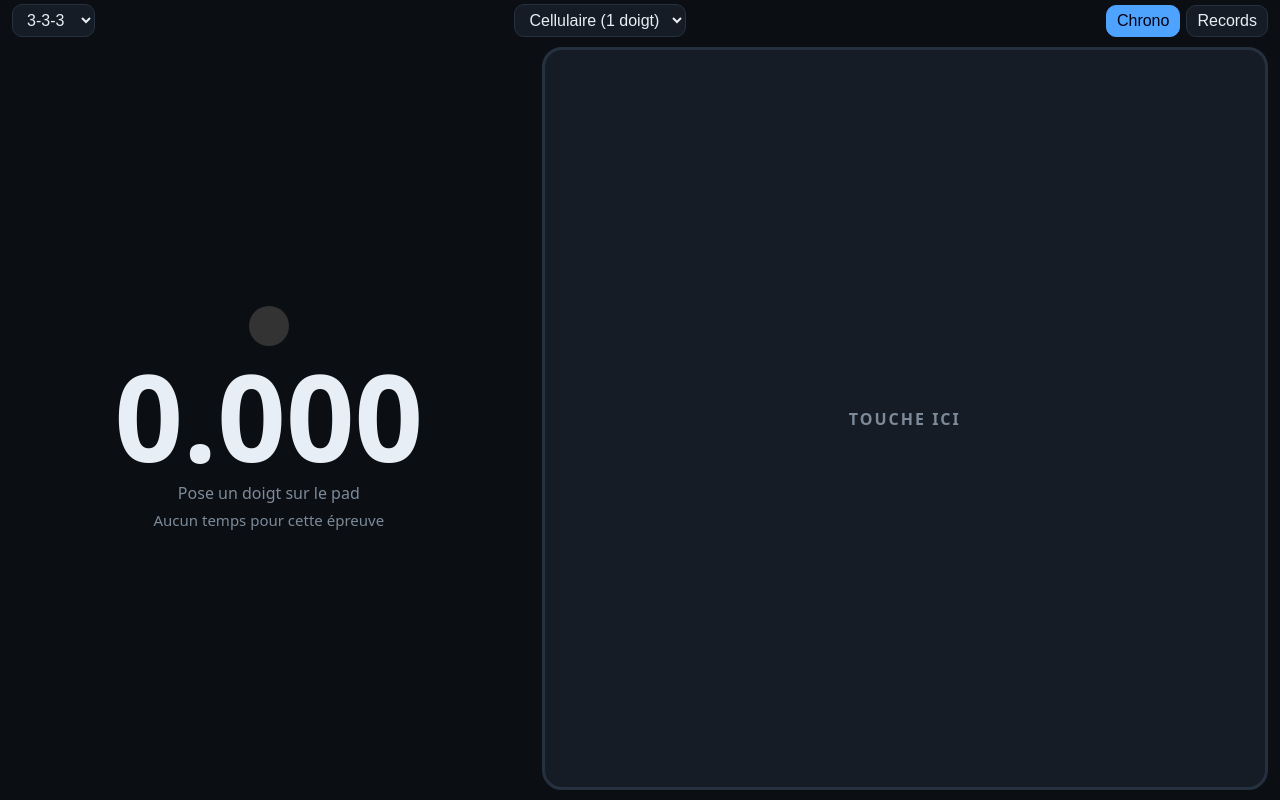
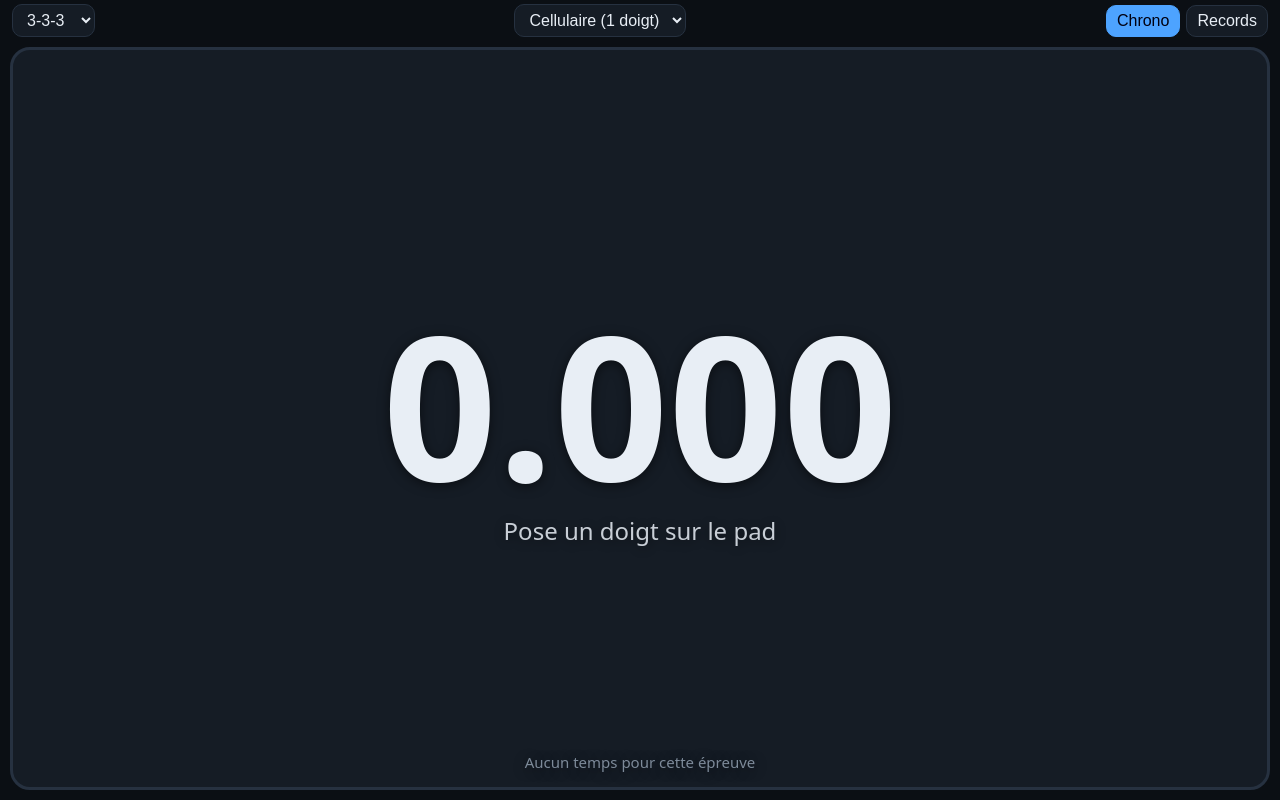
Before and after one commit to Jbijjer/speed_stats, a plain HTML site: page index.html in a window 1280 px wide. Drawn offline with Linux system fonts and the light colour scheme.

Commit message:
Fullscreen timer: the time display is the pad
Co-Authored-By: Claude Sonnet 5.5 <noreply@anthropic.com>
Claude-Session: https://claude.ai/code/session_01NAtpFnGqVf7hv9ummB4FS8

```diff
--- a/app.js
+++ b/app.js
@@ -16,7 +16,7 @@ let state = 'idle'; // idle | holding | ready | running | done
 const down = new Set();
 let readyTimer = 0, t0 = 0, raf = 0, wake = null;
 
-function setLight(c) { $('light').className = c; }
+function setLight(c) { $('pads').className = c; }
 function setHint(t) { $('hint').textContent = t; }
 
 function update() {
@@ -122,7 +122,6 @@ document.addEventListener('contextmenu', e => e.preventDefault());
 function applyMode() {
   $('mode').value = db.mode;
   $('padR').hidden = need() === 1;
-  $('padL').textContent = need() === 1 ? 'TOUCHE ICI' : 'GAUCHE';
   down.clear(); clearTimeout(readyTimer); state = 'idle';
   $('padL').classList.remove('down'); $('padR').classList.remove('down');
   setLight('off'); setHint(hintIdle());
--- a/index.html
+++ b/index.html
@@ -28,15 +28,14 @@
 </header>
 
 <main id="view-timer">
+  <div id="pads">
+    <div class="pad" id="padL"></div>
+    <div class="pad" id="padR"></div>
+  </div>
   <div id="info">
-    <div id="light" class="off"></div>
     <div id="time">0.000</div>
     <div id="hint"></div>
     <div id="round"></div>
-  </div>
-  <div id="pads">
-    <div class="pad" id="padL">GAUCHE</div>
-    <div class="pad" id="padR">DROITE</div>
   </div>
 </main>
 
--- a/style.css
+++ b/style.css
@@ -8,8 +8,6 @@ nav{display:flex;gap:6px}button.on{background:var(--acc);color:#001;border-color
 button.danger{color:var(--red)}
 main{flex:1;display:flex;flex-direction:column;min-height:0}
 #view-timer{align-items:center}
-#light{width:64px;height:64px;border-radius:50%;margin:12px 0 4px;background:#333;transition:background .1s}
-#light.red{background:var(--red)}#light.grn{background:var(--grn);box-shadow:0 0 30px var(--grn)}#light.off{background:#333}
 #time{font-size:min(24vw,110px);font-variant-numeric:tabular-nums;font-weight:700;line-height:1.1}
 #time.run{color:var(--acc)}
 #hint{color:var(--mut);min-height:22px;text-align:center;padding:0 12px}
@@ -39,3 +37,16 @@ li .pb{color:var(--grn);font-weight:700}li .del{color:var(--mut);padding:0 8px}
   #pads{flex:1;padding:6px 12px 10px 4px}
 }
 @media (orientation:portrait){#view-timer{flex-direction:column}#info{flex:0 0 auto}}
+
+/* Plein écran : le chrono EST le pad */
+#view-timer{position:relative;display:block}
+#pads{position:absolute;inset:0;padding:6px 8px 10px;display:flex;gap:8px}
+#info{position:absolute;inset:0;z-index:2;pointer-events:none;flex:none;padding:0;display:flex;flex-direction:column;align-items:center;justify-content:center;text-shadow:0 2px 12px #0008}
+#time{font-size:min(22vw,52vh,200px)}
+#hint{font-size:clamp(16px,3.2vh,24px);color:var(--fg);opacity:.85}
+#round{position:absolute;bottom:22px}
+#pads.red .pad{background:#4a1a1d;border-color:var(--red)}
+#pads.grn .pad{background:#12452a;border-color:var(--grn)}
+#time.run{color:#fff}
+@media (orientation:landscape){#view-timer{display:block}#info{flex:none;padding:0}#pads{padding:6px 10px 10px}#time{font-size:min(22vw,52vh,200px)}}
+@media (orientation:portrait){#view-timer{display:block}#info{flex:none}#time{font-size:min(26vw,16vh,200px)}}
--- a/sw.js
+++ b/sw.js
@@ -1,4 +1,4 @@
-const C='stack-v2',F=['./','index.html','style.css','app.js','manifest.webmanifest','icon.svg','icon-192.png','icon-512.png'];
+const C='stack-v3',F=['./','index.html','style.css','app.js','manifest.webmanifest','icon.svg','icon-192.png','icon-512.png'];
 self.addEventListener('install',e=>e.waitUntil(caches.open(C).then(c=>c.addAll(F)).then(()=>self.skipWaiting())));
 self.addEventListener('activate',e=>e.waitUntil(caches.keys().then(k=>Promise.all(k.filter(x=>x!==C).map(x=>caches.delete(x)))).then(()=>clients.claim())));
 self.addEventListener('fetch',e=>e.respondWith(caches.match(e.request).then(r=>r||fetch(e.request))));
```
